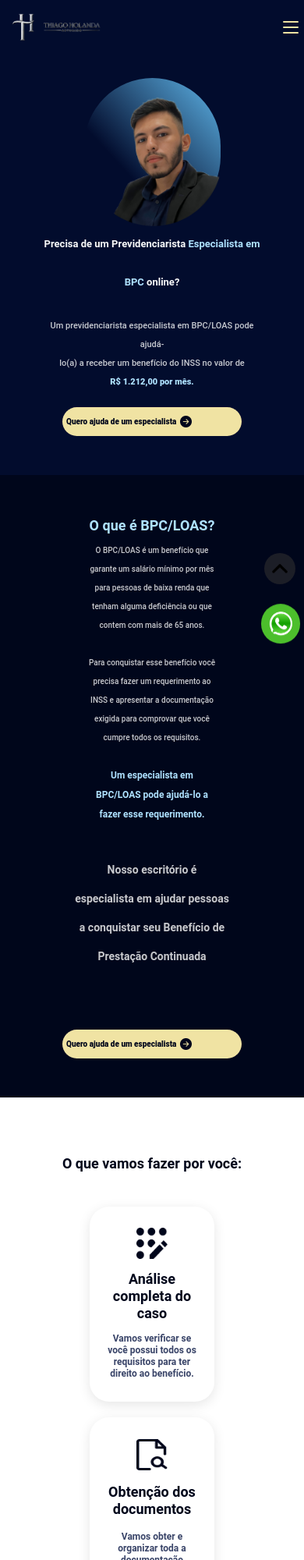
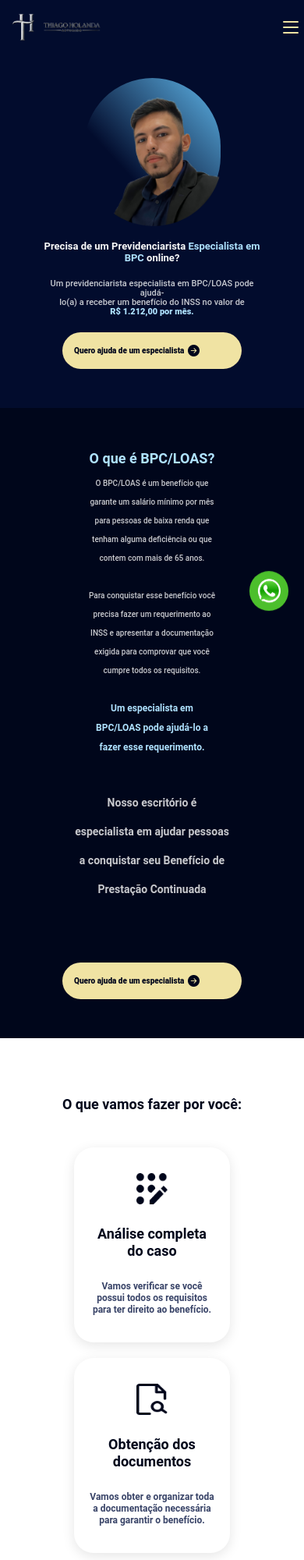
Before and after one commit to Eduardofp17/LPdr.Thiago, a plain HTML site: page index.html in a window 390 px wide. Shown: the top 2000 px of the page at 78% size. Drawn offline with Linux system fonts and the light colour scheme.

Commit message:
Teste tamanhos mobile

```diff
--- a/assets/css/style.css
+++ b/assets/css/style.css
@@ -297,6 +297,9 @@ body{
     text-align: left;
 
 }
+.arrowBack{
+    display: none;
+}
 .texts span{
     font-weight: 800;
 }
@@ -842,6 +845,7 @@ body{
     line-height: 22px;
 }
 @media (max-width:1100px){
+    /* header */
     header{
         display: flex;
         flex-direction: row;
@@ -854,26 +858,26 @@ body{
        display: flex;
        flex-direction: column;
        margin-right: -15%;
+       transition: 0.5s;
     }
 
     .traco-1Active{
         width:30px;
         transform: rotate(-45deg) translate(-5px) ;
-        transition: 1s;
+        transition: 0.5s;
     }
     .traco-2Active{
         width:30px;
         transform: rotate(45deg) translate(-5px);
-        transition: 1s;
+        transition: 0.5s;
     }
     .traco-3Active{
 
         opacity: 0;
-        transition: 1s;
+        transition: 0.5s;
     }
     .nav-MenuMobile{
        background-color: var(--azul);
-        width: 100vw;
         height: 80vh;
         display: flex;
         flex-direction: column;
@@ -883,13 +887,13 @@ body{
         text-align: center;
         padding: 40px;
         transform: translate(200%);
-        transition: 1s;
+        transition: 0.5s;
     }
 
     .active{
         transform: translate(0);
        margin: auto;
-       transition: 1s;
+       transition: 0.5s;
     }
     nav{
         display:none;
@@ -910,26 +914,35 @@ body{
         border-radius: 50px;
         transition: 0.5s all;
     }
+
+    /* container1 */
     .tittle h1{
         font-size: 25px;
+        line-height: 25px;
     }
     .texts{
         font-size: 13px;
+        line-height: 15px;
     }
     .ThiagoSuit{
         width:290px;
     }
     .cta{
-        padding: 15px;
+        padding: 10px 24px;
          border:none;
         border-radius:50px;
         font-weight: 700;
         font-size: 15px;
-        line-height: 27px;
+
         width: 300px;
+        text-align: center;
+        align-items: center;
     }
     .cta-new{
         border:1px solid var(--dourado);
+    }
+    .arrowBack{
+        display: none;
     }
 
     #logoWhats{
@@ -939,8 +952,8 @@ body{
         border-radius:30px ;
         width:50px;
         position: fixed;
-        left:93.2%;
-        top:92%;
+        left:90%;
+        top:90%;
         animation: float 3s ease-in-out infinite;
         border: none;
     }
@@ -993,21 +1006,21 @@ body{
         width:250px;
     }
     .cta{
-        padding: 15px;
+        padding: 10px 30px;
          border:none;
         border-radius:50px;
         font-weight: 700;
         font-size: 12px;
-        line-height: 20px;
         width: 280px;
+        text-align: center;
     }
     .cta-new{
         border:1px solid var(--dourado);
     }
     #logoWhats{
         position: fixed;
-        left:92%;
-        top:92%;
+        left:87%;
+        top:88%;
     }
     .arrowBack{
         position: fixed;
@@ -1055,8 +1068,9 @@ body{
         align-items: center;
     }
     .cta{
-        padding: 5px;
-         border:none;
+
+        padding: 10px 15px;
+        border:none;
         border-radius:50px;
         font-weight: 900;
         font-size: 10px;
@@ -1147,8 +1161,11 @@ body{
     .competencias{
         gap:20px;
     }
+    .cards{
+        width:95%;
+    }
     .cards:hover{
-        width:220px;
+        width:100%;
         transition: 800ms;
         padding: 30px;
     }
@@ -1264,8 +1281,8 @@ body{
 
       #logoWhats{
        position: fixed;
-       left:89%;
-       top:92%;
+       left:85%;
+       top:87%;
       }
       .arrowBack{
        position: fixed;
@@ -1308,12 +1325,17 @@ body{
         margin-left: -80%;
     }
     /* container1 */
+    .container1{
+        gap:20px;
+    }
     .tittle h1{
         width: 60%;
         font-size: 13px;
+        line-height: 15px;
     }
     .texts{
         font-size: 11px;
+        line-height: 12px;
     }
     .ThiagoSuit{
         width: 180px;
@@ -1341,7 +1363,7 @@ body{
         font-size: 18px;
     }
     .cards{
-        width:160px;
+        width:95%;
 
         height: 250px;
         box-shadow: 0px 4px 16px rgba(0, 0, 0, 0.1);
@@ -1349,6 +1371,7 @@ body{
         padding: 20px;
         font-size: 12px;
     }
+
     /* container 4 */
     .info{
         margin:auto;
@@ -1416,8 +1439,8 @@ body{
 }
 #logoWhats{
  position: fixed;
- left:86%;
- top:92%;
+ left:82%;
+ top:87%;
 }
 .arrowBack{
  position: fixed;
@@ -1463,7 +1486,14 @@ body{
    .tittle h1{
     width: 100%;
    }
-
+   .cards{
+    width:250px;
+}
+    .cards:hover{
+
+    transition: 800ms;
+    padding: 30px;
+}
 
 /* container 4 */
 
@@ -1536,7 +1566,7 @@ body{
     #logoWhats{
         width: 40px;
         position: fixed;
-        left:84%;
+        left:81%;
         top:92%;
        }
        #arrow{
@@ -1570,7 +1600,7 @@ body{
 
     .logo{
         width: 150px;
-       margin-left: -500%;
+        margin-right: 100%;
     }
     .menu{
         margin-left: -250%;
@@ -1582,14 +1612,11 @@ body{
 }
 @media(max-width:320px){
     /* header */
-
     .logo{
-        width: 150px;
-       margin-left: -800%;
-    }
-    .menu{
-        margin-left: -250%;
-    }
+        width:150px;
+
+    }
+
     .class-header-new{
         padding: 7px 0px;
 
```
